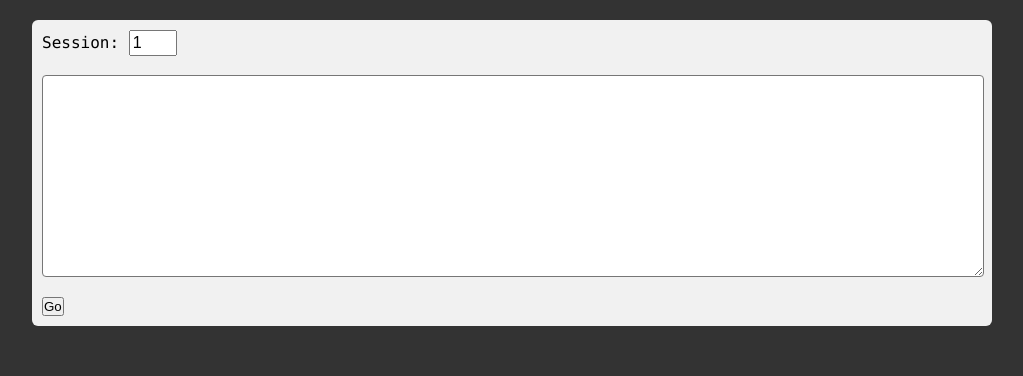
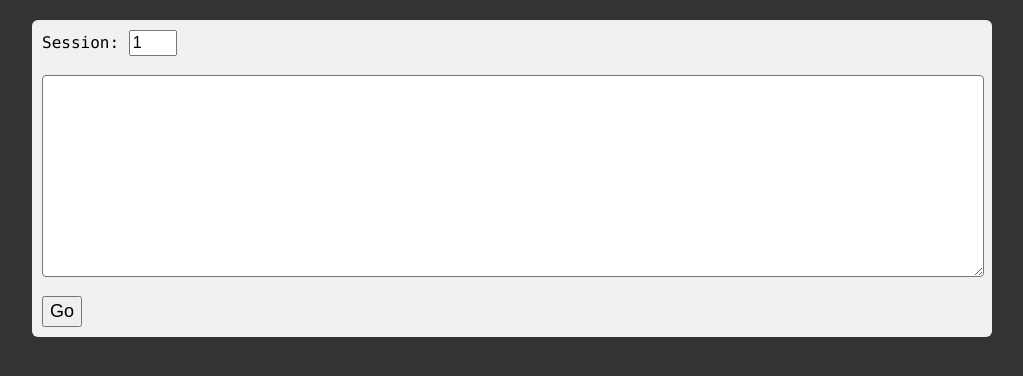
Before and after one commit to matty9090/CsTimer-Order-Solves, a PHP site: page / in a window 1280 px wide. Shown: the top 376 px of the page, without its empty margins (128-1151 px from the left). Run offline with PHP 8.4, Linux system fonts and the light colour scheme.

Commit message:
Swapped boxes around for ease of use Increased size of button

```diff
--- a/index.php
+++ b/index.php
@@ -66,6 +66,11 @@
 				padding: 2px;
 			}
 
+			input[type='submit'] {
+				font-size: 18px;
+				padding: 3px 6px;
+			}
+
 			textarea {
 				display: block;
 				width: 100%;
@@ -76,15 +81,6 @@
 	</head>
 	<body>
 		<div class="wrapper">
-			<?php
-				if(!empty($solves)) {
-					echo '<div class="box">';
-					echo $solves;
-					echo '</div>';
-					echo '<br />';
-				}
-			?>
-
 			<div class="box">
 				<form action="index.php" method="post">
 					Session: <input type="number" name="session" min="1" value="1" /><br /><br />
@@ -92,6 +88,14 @@
 					<br /><input type="submit" name="parse" value="Go" />
 				</form>
 			</div>
+
+			<?php
+				if(!empty($solves)) {
+					echo '<br /><div class="box">';
+					echo $solves;
+					echo '</div>';
+				}
+			?>
 		</div>
 	</body>
 </html>
```
